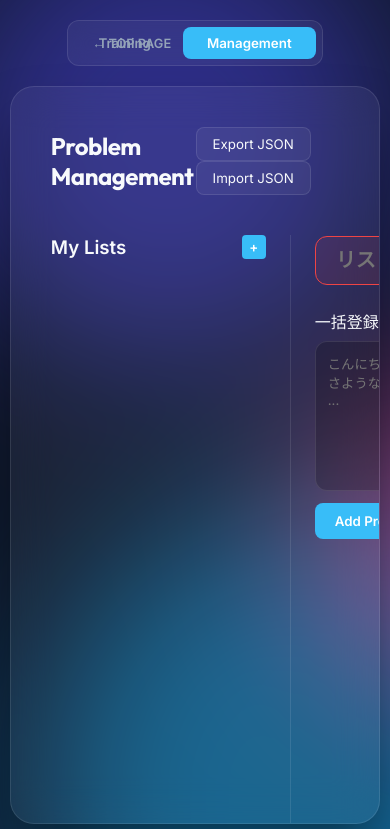
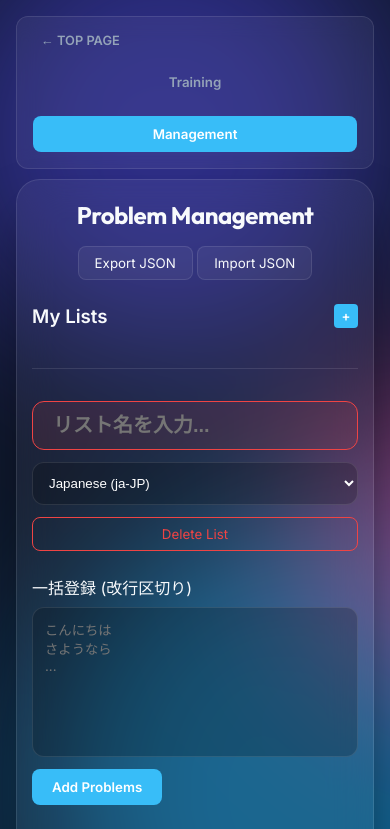
Before and after one commit to taroyanaka/ez, a plain HTML site: page ez4/index.html in a window 390 px wide. Both pictures are taken after a click on the button "Management". Shown: the top 829 px of the page. Drawn offline with Linux system fonts and the light colour scheme; no server answers.

Commit message:
design fix

```diff
--- a/ez4/index.html
+++ b/ez4/index.html
@@ -20,10 +20,10 @@
         <div class="blob blob-3"></div>
     </div>
 
-    <nav class="tab-nav" style="position: relative;">
-        <div style="position: absolute; left: 1.5rem; top: 50%; transform: translateY(-50%); display: flex; flex-direction: column; align-items: flex-start;">
-            <a href="../index.html" id="top-link" style="color: var(--text-secondary); text-decoration: none; font-size: 0.8rem; font-weight: 600;">← TOP PAGE</a>
-            <div id="login-required-msg" style="color: #ff4d4d; font-size: 0.7rem; font-weight: bold; display: none; margin-top: 2px;">ログイン必要</div>
+    <nav class="tab-nav">
+        <div class="top-link-container">
+            <a href="../index.html" id="top-link">← TOP PAGE</a>
+            <div id="login-required-msg">ログイン必要</div>
         </div>
         <button id="tab-training" class="tab-btn active" data-tab="training">Training</button>
         <button id="tab-management" class="tab-btn" data-tab="management">Management</button>
--- a/ez4/style.css
+++ b/ez4/style.css
@@ -69,7 +69,40 @@ body {
     border-radius: 12px;
     border: 1px solid var(--glass-border);
     backdrop-filter: blur(10px);
+    position: relative;
 }
+
+.top-link-container {
+    position: absolute;
+    left: 1.5rem;
+    top: 50%;
+    transform: translateY(-50%);
+    display: flex;
+    flex-direction: column;
+    align-items: flex-start;
+}
+
+#top-link {
+    color: var(--text-secondary);
+    text-decoration: none;
+    font-size: 0.8rem;
+    font-weight: 600;
+    transition: color 0.2s;
+    white-space: nowrap;
+}
+
+#top-link:hover {
+    color: var(--text-primary);
+}
+
+#login-required-msg {
+    color: #ff4d4d;
+    font-size: 0.7rem;
+    font-weight: bold;
+    display: none;
+    margin-top: 2px;
+}
+
 
 .tab-btn {
     background: transparent;
@@ -350,3 +383,74 @@ button { cursor: pointer; border: none; font-family: inherit; }
 ::-webkit-scrollbar { width: 6px; }
 ::-webkit-scrollbar-track { background: transparent; }
 ::-webkit-scrollbar-thumb { background: var(--glass-border); border-radius: 3px; }
+
+/* Responsive Adjustments */
+@media (max-width: 768px) {
+    body {
+        overflow-y: auto;
+        height: auto;
+        padding: 1rem;
+    }
+    .tab-nav {
+        flex-direction: column;
+        align-items: center;
+        padding: 1rem;
+        width: 100%;
+        margin-top: 0;
+        gap: 1rem;
+    }
+    .top-link-container {
+        position: static;
+        transform: none;
+        width: 100%;
+        flex-direction: row;
+        justify-content: space-between;
+        align-items: center;
+        padding: 0 0.5rem;
+    }
+    #login-required-msg {
+        margin-top: 0;
+    }
+    .tab-btn {
+        width: 100%;
+        padding: 10px;
+    }
+    .app-container {
+        width: 100%;
+        margin: 10px 0;
+        height: auto;
+        min-height: 500px;
+        overflow: visible;
+    }
+    .tab-content {
+        padding: 20px 15px;
+        height: auto;
+    }
+    header {
+        flex-direction: column;
+        gap: 1rem;
+        text-align: center;
+        margin-bottom: 24px;
+    }
+    .management-layout {
+        grid-template-columns: 1fr;
+        height: auto;
+        gap: 32px;
+    }
+    .list-sidebar {
+        border-right: none;
+        border-bottom: 1px solid var(--glass-border);
+        padding-right: 0;
+        padding-bottom: 24px;
+    }
+    .editor-header {
+        flex-direction: column;
+        align-items: stretch;
+    }
+    .editor-body {
+        grid-template-columns: 1fr;
+    }
+    .display-text-wrapper {
+        font-size: 1.5rem;
+    }
+}
```
Also changed, not shown: ez2/index.html (+5 -2 lines).
